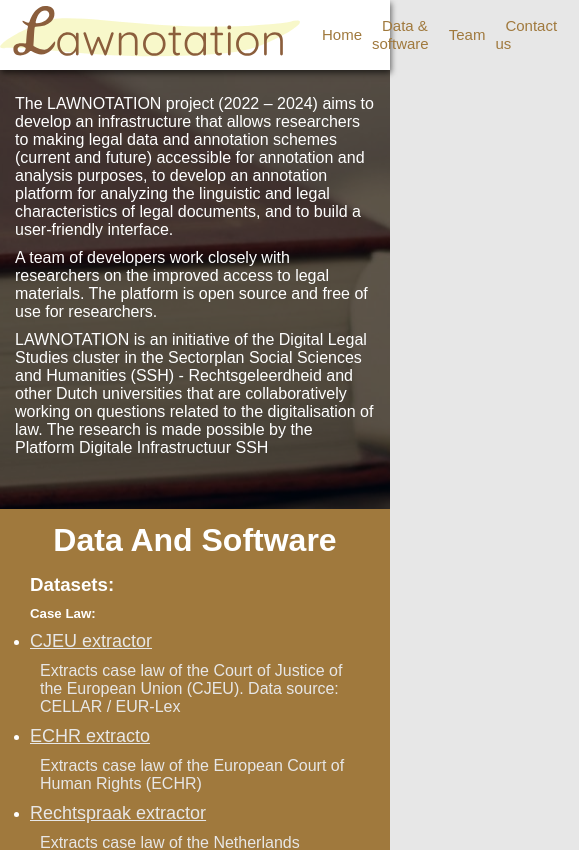
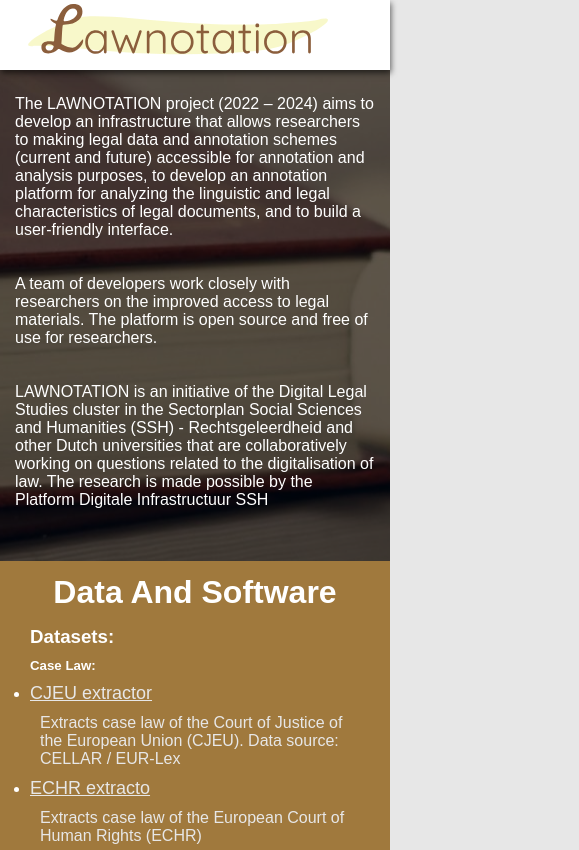
Before and after one commit to Jack-Kartoush/lawNotation, a Vue app: page / in a window 390 px wide. Shown: the top 850 px of the page, 579 px wide, since content can reach past the window. Built offline with nearby package versions, Linux system fonts and the light colour scheme.

Commit message:
changesd the header for the smal devises

```diff
--- a/src/assets/main.css
+++ b/src/assets/main.css
@@ -35,6 +35,14 @@
   width: 300px;
 }
 
+@media only screen and (max-width: 750px) {
+  header {
+    justify-content: center;
+  }
+  header li a {
+    display: none;
+  }
+}
 .Data_container {
   background-color: #a0793d;
   height: 100%;
@@ -325,6 +333,10 @@
   width: 100%;
 }
 
+.intro-text:nth-child(2) {
+  margin: 10% 0;
+}
+
 .intro-text p {
   margin-top: 10px;
 }
--- a/src/assets/main.scss
+++ b/src/assets/main.scss
@@ -33,6 +33,9 @@
 }
 .intro-text {
     width: 100%;
+}
+.intro-text:nth-child(2) {
+    margin: 10% 0;
 }
 .intro-text p {
     margin-top: 10px;
@@ -90,9 +93,6 @@
         // background-color: #e7e7e7;
         display: flex;
         justify-content: center;
-
-        margin: 5% 0;
-
-        // margin-right: 100px;
+       margin: 5% 0;
     }
 }
--- a/src/assets/style/_header.scss
+++ b/src/assets/style/_header.scss
@@ -34,3 +34,13 @@
     width: 300px;
 
 }
+@media only screen and (max-width: 750px) {
+    header{
+
+        justify-content: center;
+    }
+    header li a {
+
+        display: none;
+    }
+}
--- a/src/components/Header.vue
+++ b/src/components/Header.vue
@@ -1,7 +1,7 @@
 <template>
 
     <header>
-        <img src="./icon/lawnotation logo.svg" alt="" class="logo">
+      <a href="#home"> <img src="./icon/lawnotation logo.svg" alt="" class="logo"></a>
         <nav>
             <ul class="navItems">
             <div class="mainNav">
```
Also changed, not shown: 1 other file (tests, documents, lock files or other folders).
